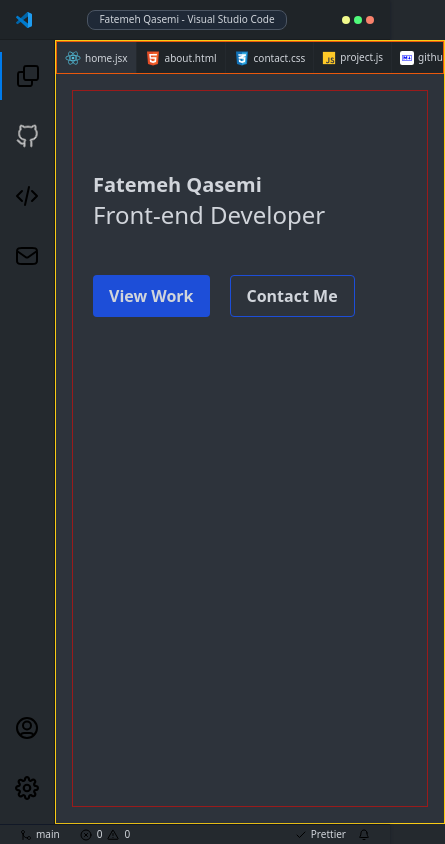
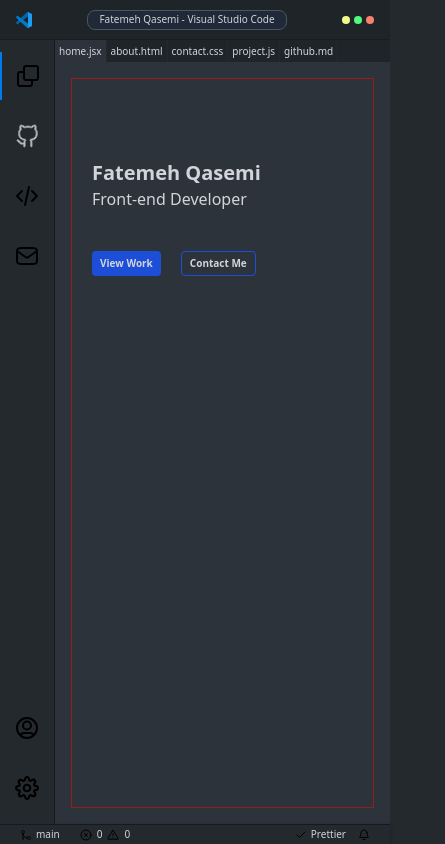
Before and after one commit to fatemehqasemii/Portfolio, a Next.js app: page / in a window 390 px wide. Shown: the whole page, 445 px wide, since content can reach past the window. Built offline with nearby package versions, Linux system fonts and the light colour scheme.

Commit message:
fix responsive tabs component and home page

```diff
--- a/src/app/_components/header/header.tsx
+++ b/src/app/_components/header/header.tsx
@@ -11,7 +11,7 @@ const Header: React.FC = () => {
     { name: "Help" },
   ];
   return (
-    <div className="px-4 w-full flex justify-between border-b border-[#191d20] shadow shadow-gray-900/50 bg-[#1f2428] items-center h-10">
+    <div className="px-4 w-full flex justify-between border-b border-[#191d20] shadow shadow-gray-900/50 bg-[#1f2428] items-center  h-10">
       <div className="flex gap-6">
         <Image
           src="/icons/VS-Code.svg"
--- a/src/app/_components/sideBar/sideBar.tsx
+++ b/src/app/_components/sideBar/sideBar.tsx
@@ -61,7 +61,8 @@ const SideBar: React.FC = () => {
 
   return (
     <div className="flex h-[calc(100vh-40px-20px)]">
-      <div className="bg-[#24292e] z-10 flex flex-col justify-between w-[55px] pt-3  border-r border-[#161a1d]">
+      {/* <div className="bg-[#24292e] z-10 flex flex-col justify-between w-[55px] pt-3  border-r border-[#161a1d] "> */}
+      <div className="bg-[#24292e] z-10 flex flex-col justify-between w-[55px] pt-3 border-r border-[#161a1d]  h-full">
         <div className="flex flex-col items-center gap-3 justify-center ">
           {tabs.slice(0, 4).map((tab, index) => (
             <button
--- a/src/app/layout.tsx
+++ b/src/app/layout.tsx
@@ -13,7 +13,7 @@ import Contact from "./contact/page";
 import Project from "./projects/page";
 import GitHub from "./github/page";
 import Home from "./page";
-import SideBar from "./_components/sidebar/sideBar";
+import SideBar from "./_components/sideBar/sideBar";
 
 export default function RootLayout({
   children,
@@ -24,7 +24,7 @@ export default function RootLayout({
     {
       label: (
         <span className="flex items-center gap-1">
-          <ReactIcon className=" w-4 h-4 stroke-none " />
+          <ReactIcon className=" w-4 h-4 stroke-none hidden md:flex" />
           home.jsx
         </span>
       ),
@@ -34,7 +34,7 @@ export default function RootLayout({
     {
       label: (
         <span className="flex items-center gap-1">
-          <HTMLIcon className=" w-4 h-4 stroke-none " />
+          <HTMLIcon className=" w-4 h-4 stroke-none hidden md:flex " />
           about.html
         </span>
       ),
@@ -44,7 +44,7 @@ export default function RootLayout({
     {
       label: (
         <span className="flex items-center gap-1">
-          <CSS className=" w-4 h-4 stroke-none" />
+          <CSS className=" w-4 h-4 stroke-none hidden md:flex" />
           contact.css
         </span>
       ),
@@ -54,7 +54,7 @@ export default function RootLayout({
     {
       label: (
         <span className="flex items-center gap-1">
-          <JS className="stroke-none w-[14px] h-[14px]" />
+          <JS className="stroke-none hidden md:flex w-[14px] h-[14px]" />
           project.js
         </span>
       ),
@@ -64,7 +64,7 @@ export default function RootLayout({
     {
       label: (
         <span className="flex items-center gap-1">
-          <Markdown className="stroke-none w-[14px] h-[14px]" />
+          <Markdown className="stroke-none hidden md:flex w-[14px] h-[14px]" />
           github.md
         </span>
       ),
--- a/src/app/page.tsx
+++ b/src/app/page.tsx
@@ -21,13 +21,17 @@ export default function Home() {
     <div className="flex pt-20 pl-5 border border-red-800 gap-5 h-full text-gray-300 justify-between">
       <div className="flex-col flex">
         <h1 className="md:text-5xl text-xl font-bold">Fatemeh Qasemi</h1>
-        <h3 className="text-2xl gap-1 flex">
+        <h3 className="md:text-2xl  text-[16px] gap-1 flex">
           {displayedText}
-          <span className="animate-blink text-blue-700 text-3xl">|</span>
+          <span className="animate-blink text-blue-700 md:text-3xl text-[16px]">
+            |
+          </span>
         </h3>
-        <div className="flex gap-5 pt-10 font-bold">
-          <button className="bg-blue-700 py-2 px-4 rounded">View Work</button>
-          <button className="flex border text-gray-300 hover:text-blue-700 border-blue-700 py-2 px-4 rounded">
+        <div className="flex gap-5 pt-10 font-bold text-[10px]">
+          <button className="bg-blue-700 md:py-2 md:px-4  py-1 px-2 rounded">
+            View Work
+          </button>
+          <button className="flex border text-gray-300 hover:text-blue-700 border-blue-700 md:py-2 md:px-4  py-1 px-2 rounded">
             Contact Me
           </button>
         </div>
--- a/src/app/tabs/pages.tsx
+++ b/src/app/tabs/pages.tsx
@@ -21,15 +21,15 @@ export const Tabs: React.FC<TabsProps> = ({ tabs }) => {
   };
 
   return (
-    <div className="tabs flex flex-col  h-[calc(100vh-40px-20px)] w-full border border-yellow-400">
-      <div className="tab-labels flex bg-[#1f2428] border border-orange-600 overflow-y-auto z-0 ">
+    <div className="tabs flex flex-col h-[calc(100vh-40px-20px)] w-full  relative">
+      <div className="tab-labels flex bg-[#1f2428] md:overflow-hidden overflow-x-auto scrollbar-hide whitespace-nowrap z-0">
         {tabs.map((tab, index) => (
           <div
             key={`tab-${index}`}
             onClick={() => handleTabClick(index, tab.route)}
             className={`tab-label ${
               index === activeTab ? "bg-[#2d333b]" : ""
-            } text-gray-300 text-[10px] sm:text-[16px] p-2 sm:py-2 sm:px-4 border-r border-[#24292e] cursor-pointer`}
+            } text-gray-300 text-[10px] sm:text-[16px] p-1 sm:py-2 sm:px-4 border-r border-[#24292e] cursor-pointer whitespace-nowrap`}
           >
             {tab.label}
           </div>
--- a/src/tailwind/components/tabs.css
+++ b/src/tailwind/components/tabs.css
@@ -1,9 +1,9 @@
 .tabs {
   .tab-labels {
-    @apply relative  flex bg-[#1f2428] cursor-pointer select-none h-10  items-center;
+    @apply relative  flex bg-[#1f2428] cursor-pointer select-none md:h-10 h-[25px] items-center overflow-x-auto whitespace-nowrap;
 
     & > .tab-label {
-      @apply text-gray-300 text-[10px] p-3 sm:text-[16px] border-r border-[#24292e] sm:pb-2 sm:pl-3 sm:pt-2 sm:pr-4 transition-all duration-75;
+      @apply text-gray-300 text-[10px] p-[5px] md:p-3 sm:text-[16px] border-r border-[#24292e] sm:pb-2 sm:pl-3 sm:pt-2 sm:pr-4 transition-all duration-75;
     }
   }
   .tab-content {
```
